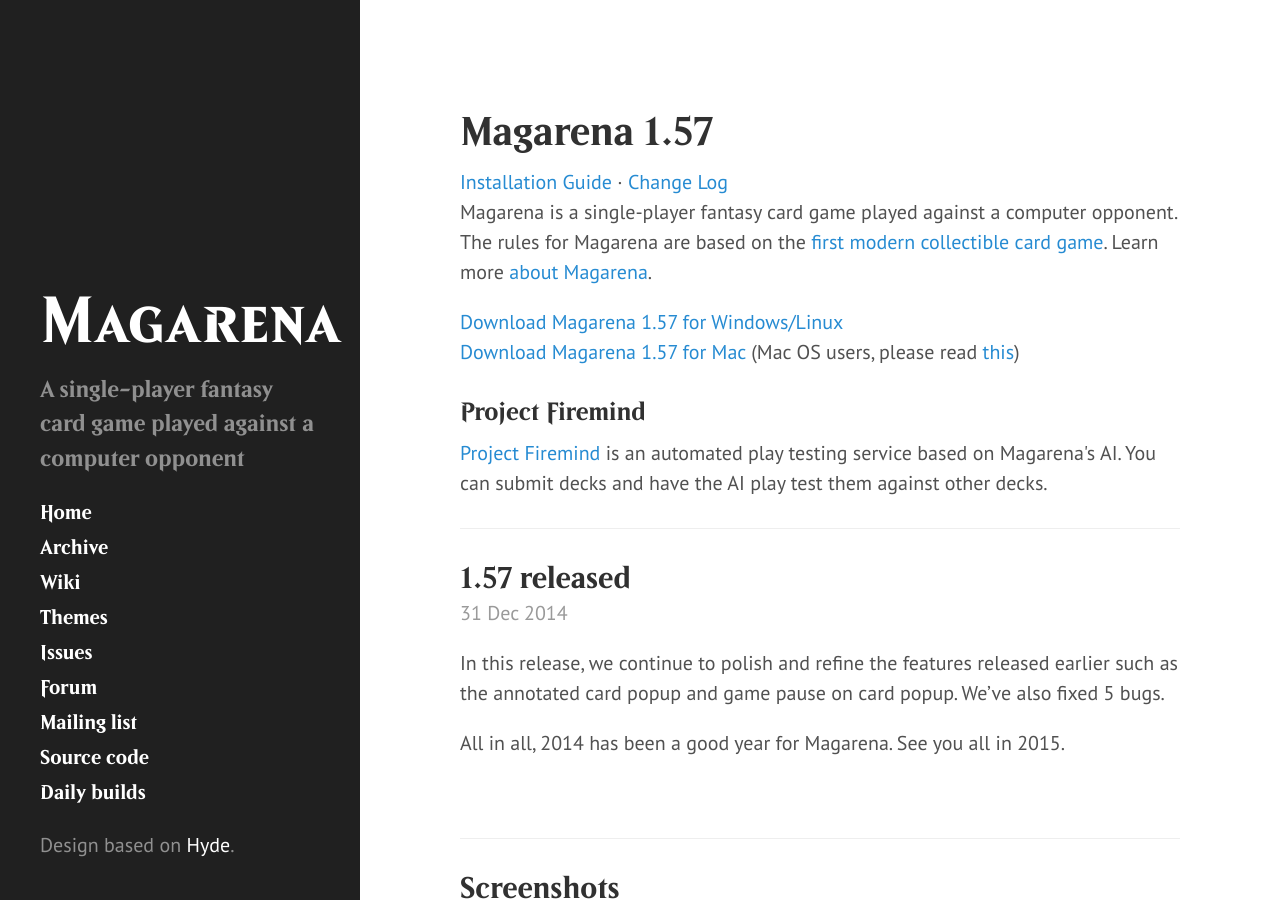
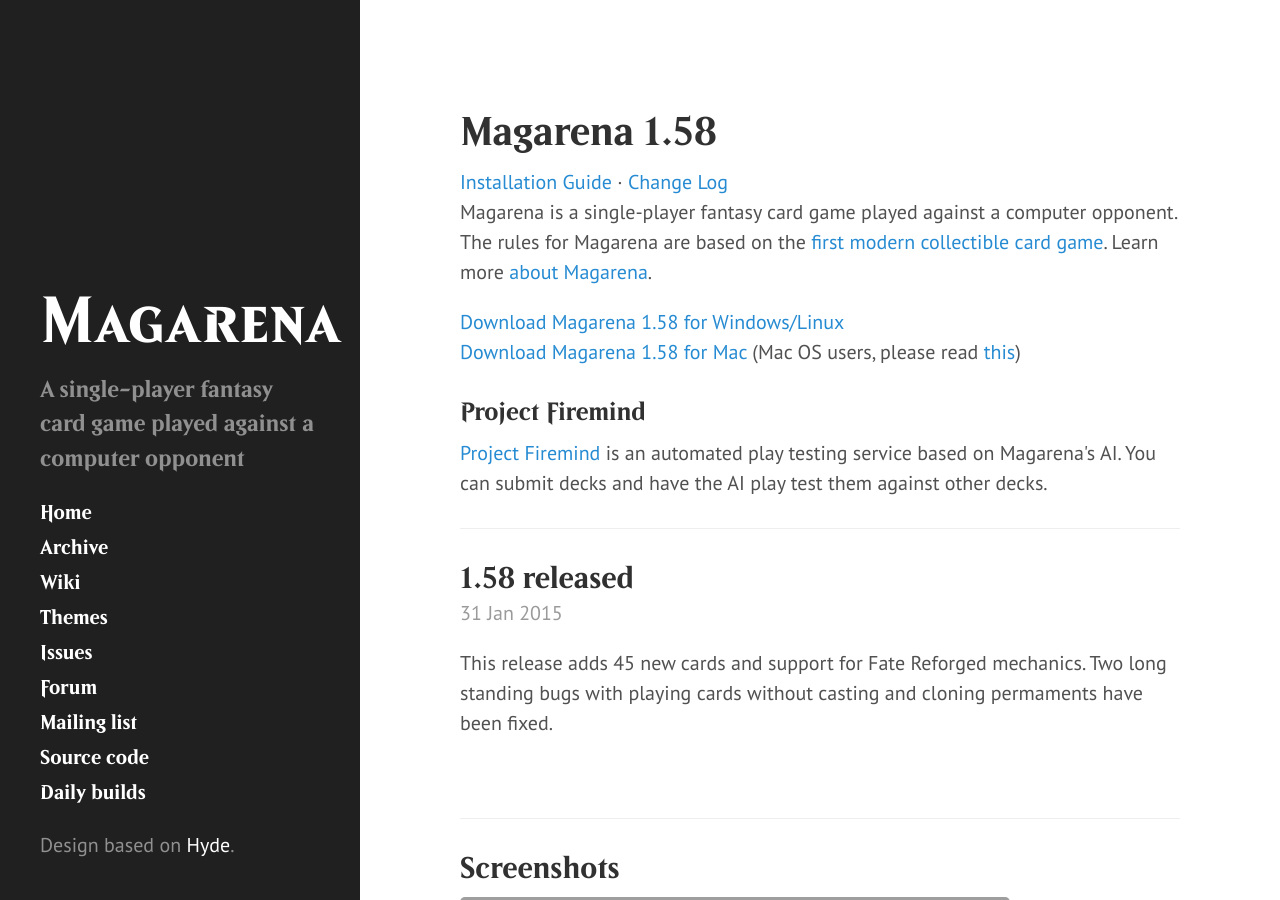
Before and after one commit to magarena/magarena.github.io, a Jekyll site: the page built from index.html, in a window 1280 px wide and 900 px high. Built offline with Jekyll 4.4.1, drawn with Linux system fonts in a browser that asks for light colours; Markdown is read by kramdown in place of the engine named in the settings; the list of posts is cut into pages by our own code; grey boxes are pictures that could not be loaded.

Commit message:
release post for 1.58

```diff
--- a/_config.yml
+++ b/_config.yml
@@ -20,7 +20,7 @@
 paginate:         1
 
 # Custom vars
-version:          1.57
+version:          1.58
 
 github:
   repo:           //github.com/magarena/magarena
--- /dev/null
+++ b/_posts/2015-01-31-1-58-released.md
@@ -0,0 +1,8 @@
+---
+layout: post
+title: "1.58 released"
+---
+
+This release adds 45 new cards and support for Fate Reforged mechanics. Two long
+standing bugs with playing cards without casting and cloning permaments have
+been fixed.
```
